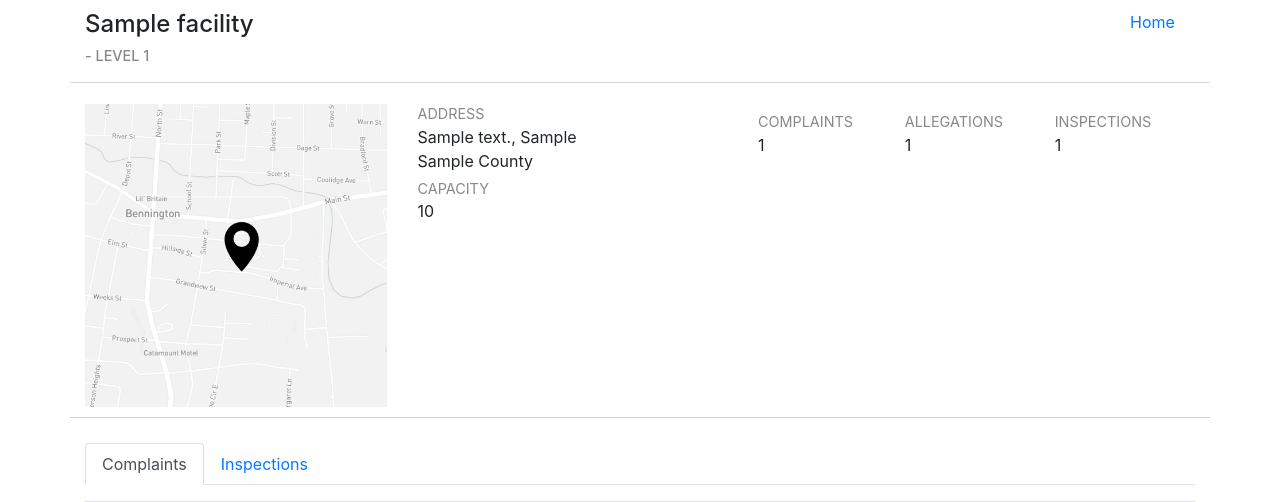
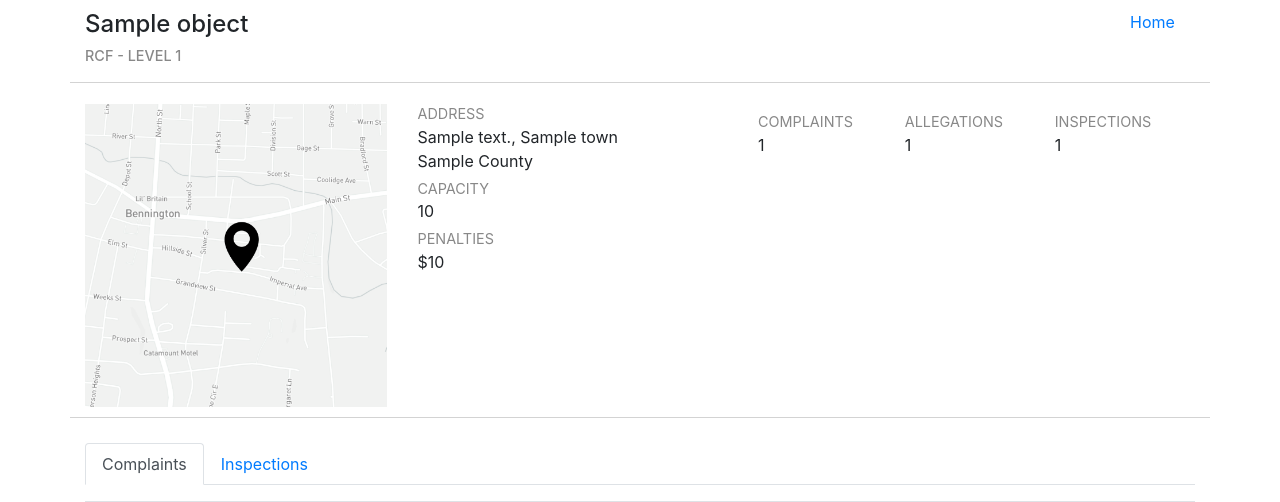
Before and after one commit to asuozzo/eldercare-db, a Django app: template eldercare/templates/eldercare/detail.html in a window 1280 px wide. Shown: the top 502 px of the page. Run offline with Django 3.2, Linux system fonts and the light colour scheme; tables that the repository leaves empty hold one stand-in row (values such as "Sample post"); the template is opened without the code that fills it: values that come from a table or form of the project are taken from there, most other values are stand-ins (such as "Sample title", 1, 10 or a date in 2020); some libraries are stand-ins or nearby versions.

Commit message:
template updates

```diff
--- a/eldercare/templates/eldercare/base.html
+++ b/eldercare/templates/base.html
@@ -10,6 +10,7 @@
 
         <script src="https://code.jquery.com/jquery-3.3.1.slim.min.js" integrity="sha384-q8i/X+965DzO0rT7abK41JStQIAqVgRVzpbzo5smXKp4YfRvH+8abtTE1Pi6jizo" crossorigin="anonymous"></script>
         <script src="https://stackpath.bootstrapcdn.com/bootstrap/4.3.1/js/bootstrap.min.js" integrity="sha384-JjSmVgyd0p3pXB1rRibZUAYoIIy6OrQ6VrjIEaFf/nJGzIxFDsf4x0xIM+B07jRM" crossorigin="anonymous"></script>
+        {% block header %}{% endblock %}
     </head>
     <body>
         <main role="main" class="flex-shrink-0">
--- a/eldercare/templates/eldercare/detail.html
+++ b/eldercare/templates/eldercare/detail.html
@@ -1,15 +1,14 @@
-{% extends 'eldercare/base.html' %}
+{% extends 'base.html' %}
 
-{% block header %}
-  <h1>{% block title %}{{facility.name}}{% endblock %}</h1>
-{% endblock %}
+{% block title %}{{facility.name}}{% endblock %}
 
 {% block content %}
 {% load static %}
+{% load humanize %}
     <div class="row facility-header">
         <div class="col d-block">
-            <h1>{{facility.name}}</h1>
-            <h2 class="type">{{facility.type}}{% if facility.level %} - Level {{facility.level}}{% endif %}</h2>
+            <h1>{{object.name}}</h1>
+            <h2 class="type">{{facility.care_type}}{% if facility.level %} - Level {{facility.level}}{% endif %}</h2>
         </div>
         <div class="col-1 d-block">
             <a href="{% url 'index' %}">Home</a>
@@ -23,13 +22,19 @@
             <div class="address">
                 <div class="data-header">Address</div>
                 <div class="data-item data-container">
-                    {{facility.address}}, {{facility.town}}<br>
+                    {{object.address}}, {{object.town}}<br>
                     {{facility.county}} County
                 </div>
             </div>
             <div class="capacity data-container">
                 <div class="data-header">Capacity</div>
                 <div class="data-item">{{facility.capacity}}</div>
+            </div>
+            <div class="penalties data-container">
+                <div class="data-header">Penalties</div>
+                <div class="data-item">
+                    ${{tot_penalties|intcomma}}
+                </div>
             </div>
         </div>
         <div class='col-sm-5 d-flex justify-content-between'>
```
Also changed, not shown: eldercare/templates/eldercare/index.html (+33 -4 lines).
